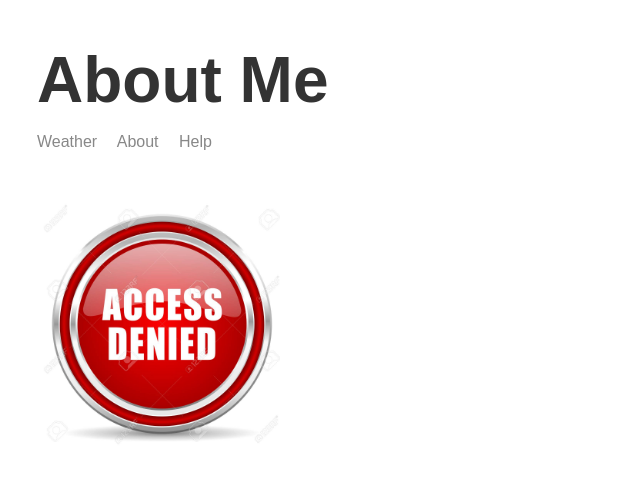
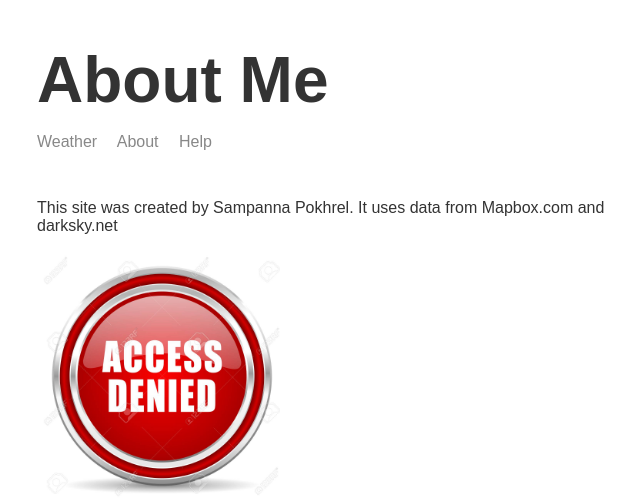
Before and after one commit to sampanna99/node3-weather-website, a Node server app: page /about in a window 1280 px wide. Shown: the top 500 px of the page, without its empty margins (278-918 px from the left). Run offline with Node 20, Linux system fonts and the light colour scheme.

Commit message:
Add about text

```diff
--- a/templates/views/about.hbs
+++ b/templates/views/about.hbs
@@ -11,6 +11,7 @@
     <body>
         <div class="main-content">
 {{>header}}
+<p>This site was created by Sampanna Pokhrel. It uses data from Mapbox.com and darksky.net</p>
         <img class="portrait" src="/img/denied.png" alt="">
         </div>
 
```
